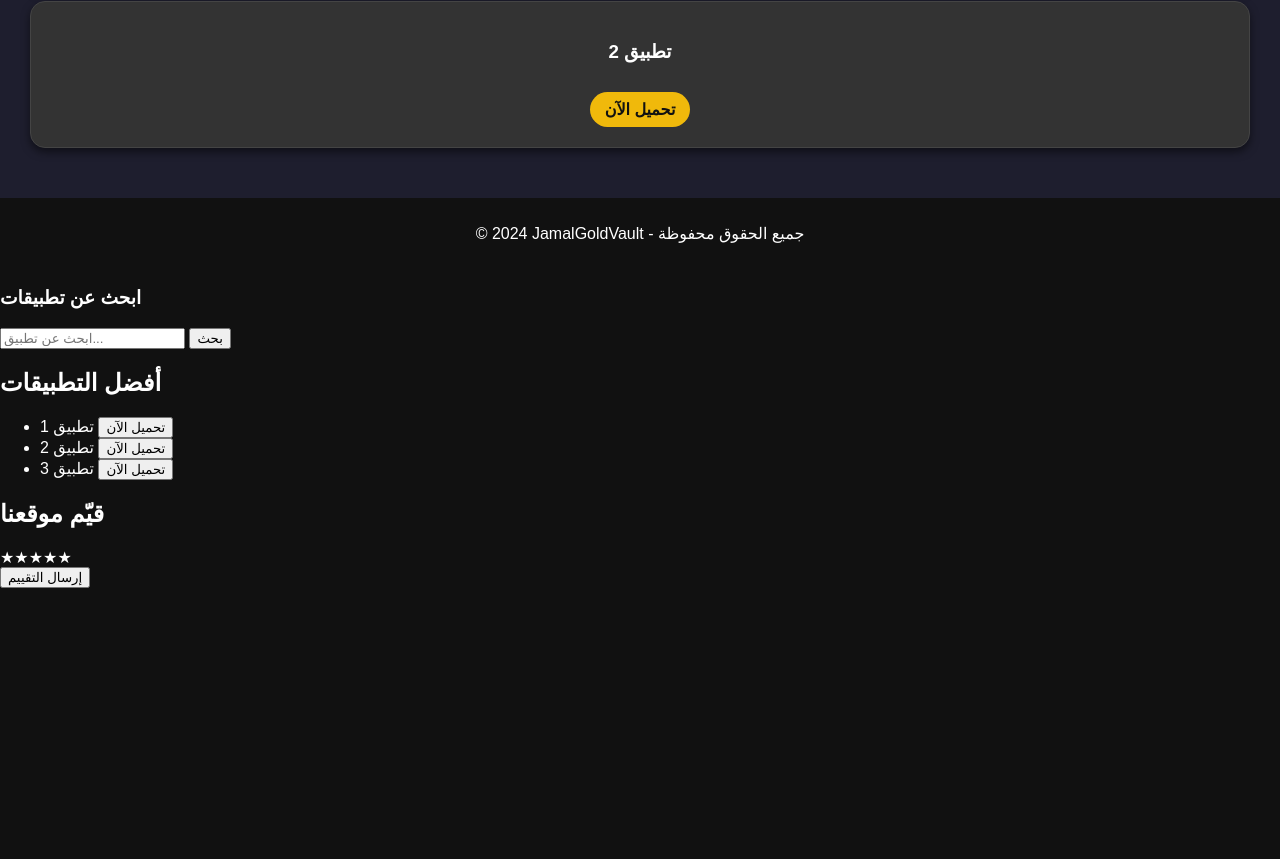
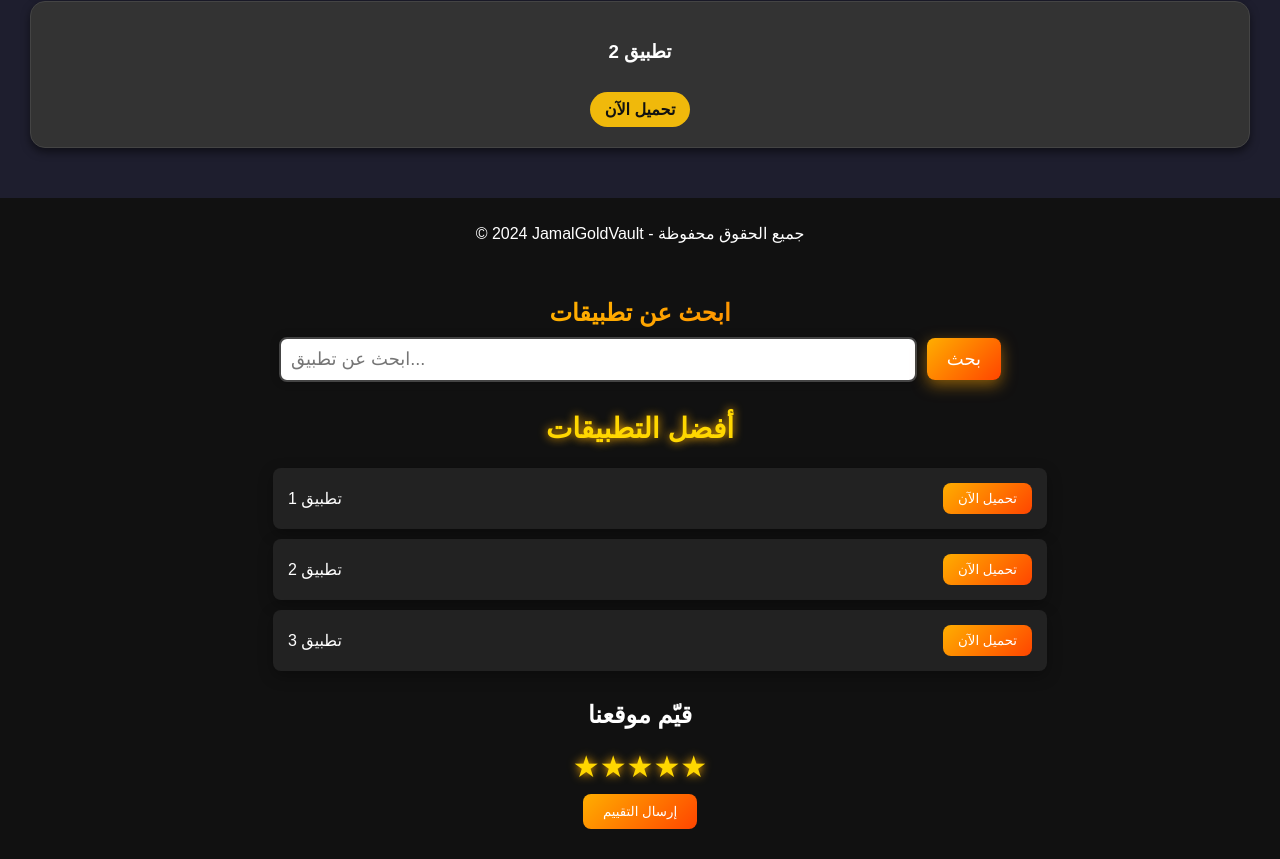
Before and after one commit to khames775/JamalGoldvalut-, a plain HTML site: page index.html in a window 1280 px wide. Shown: the part 926-1785 px from the top of the page. Before the commit the page ends 1514 px from the top, so only its background shows below. Drawn offline with Linux system fonts and the light colour scheme.

Commit message:
Update styles.css
Signed-off-by: khames775 <khames7754@gmail.com>

```diff
--- a/styles.css
+++ b/styles.css
@@ -108,3 +108,115 @@ footer {
     padding: 10px;
     background: #111;
 }
+
+.search-container {
+    text-align: center;
+    margin: 30px auto;
+    width: 80%;
+}
+
+/* عنوان البحث المتدرج */
+.search-title {
+    font-size: 24px;
+    font-weight: bold;
+    background: linear-gradient(90deg, #ffd700, #ffa700, #ff4500);
+    -webkit-background-clip: text;
+    -webkit-text-fill-color: transparent;
+    margin-bottom: 10px;
+}
+
+/* مربع الإدخال */
+.search-input {
+    width: 60%;
+    padding: 10px;
+    font-size: 18px;
+    border: 2px solid #444;
+    border-radius: 8px;
+    box-shadow: 0 0 10px rgba(0, 0, 0, 0.2);
+    outline: none;
+}
+
+/* زر البحث */
+.search-button {
+    padding: 10px 20px;
+    margin-left: 5px;
+    font-size: 18px;
+    color: #fff;
+    background: linear-gradient(135deg, #ffae00, #ff4500);
+    border: none;
+    border-radius: 8px;
+    cursor: pointer;
+    box-shadow: 0 5px 15px rgba(255, 165, 0, 0.5);
+    transition: all 0.3s ease;
+}
+
+.search-button:hover {
+    background: linear-gradient(135deg, #ff4500, #ffae00);
+    transform: scale(1.05);
+}
+/* تصميم القائمة */
+.apps-list {
+    text-align: center;
+    margin: 30px 0;
+}
+
+.apps-list h2 {
+    font-size: 28px;
+    color: #ffd700;
+    text-shadow: 0 0 10px #ffae00;
+}
+
+.app-item {
+    background: #222;
+    color: #fff;
+    border-radius: 8px;
+    padding: 15px;
+    margin: 10px auto;
+    width: 60%;
+    box-shadow: 0 5px 15px rgba(0, 0, 0, 0.3);
+    display: flex;
+    justify-content: space-between;
+    align-items: center;
+}
+
+.download-btn {
+    background: linear-gradient(135deg, #ffae00, #ff4500);
+    color: #fff;
+    padding: 8px 15px;
+    border: none;
+    border-radius: 8px;
+    cursor: pointer;
+    transition: all 0.3s ease;
+}
+
+.download-btn:hover {
+    background: linear-gradient(135deg, #ff4500, #ffae00);
+    transform: scale(1.05);
+}
+
+.rating-section {
+    text-align: center;
+    margin: 30px 0;
+}
+
+.rating-stars {
+    font-size: 30px;
+    color: #ffd700;
+    text-shadow: 0 0 10px #ffae00;
+    margin: 10px 0;
+}
+
+.submit-rating {
+    padding: 10px 20px;
+    background: linear-gradient(135deg, #ffae00, #ff4500);
+    color: #fff;
+    border: none;
+    border-radius: 8px;
+    cursor: pointer;
+    transition: all 0.3s ease;
+}
+
+.submit-rating:hover {
+    background: linear-gradient(135deg, #ff4500, #ffae00);
+    transform: scale(1.05);
+}
```
